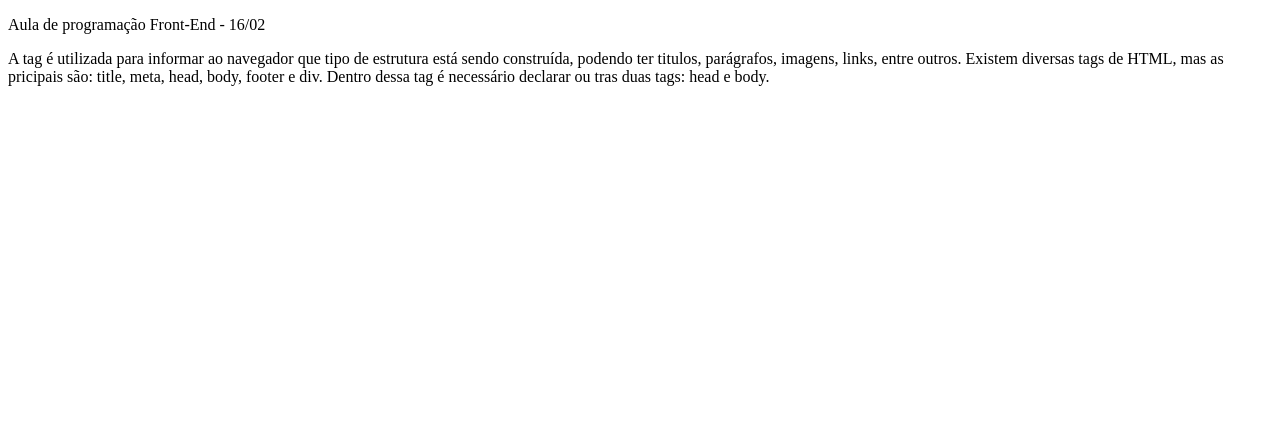
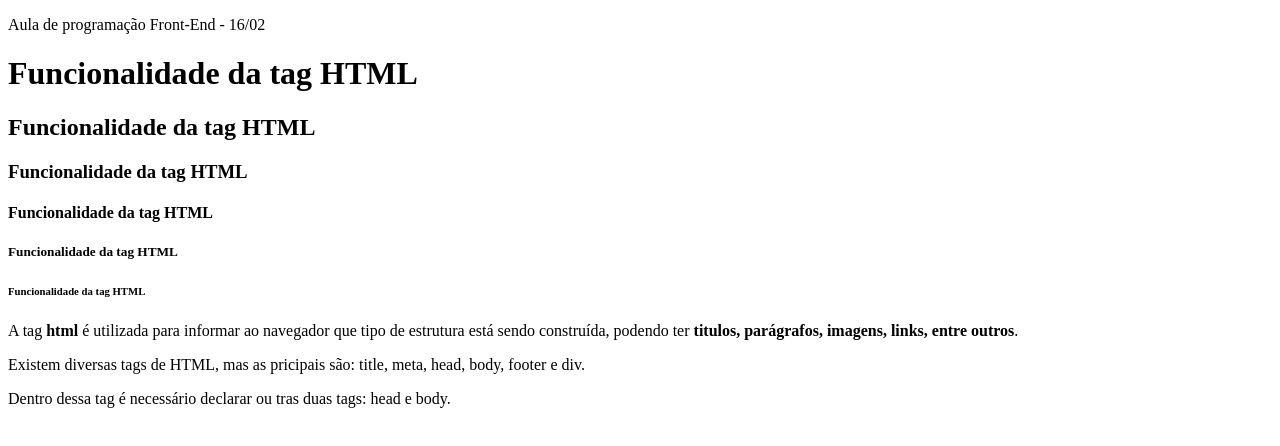
Before and after one commit to RyanGSF/ryangustavo, a plain HTML site: page aula1.html in a window 1280 px wide. Drawn offline with Linux system fonts and the light colour scheme.

Commit message:
Add files via upload

```diff
--- a/aula1.html
+++ b/aula1.html
@@ -7,13 +7,20 @@
        <body>
            <p>Aula de programação Front-End - 16/02 </p>
 
-           A tag <html> é utilizada para informar ao navegador que tipo
-           de estrutura está sendo construída, podendo ter titulos,
-           parágrafos, imagens, links, entre outros.
-           Existem diversas tags de HTML, mas as pricipais são: title,
-           meta, head, body, footer e div.
-           Dentro dessa tag é necessário declarar ou tras duas tags:
-           head e body.
+           <h1> Funcionalidade da tag HTML </h1>
+           <h2> Funcionalidade da tag HTML </h2>
+           <h3> Funcionalidade da tag HTML </h3>
+           <h4> Funcionalidade da tag HTML </h4>
+           <h5> Funcionalidade da tag HTML </h5>
+           <h6> Funcionalidade da tag HTML </h6>
+
+           <p>A tag <strong> html </strong> é utilizada para informar ao navegador que tipo
+           de estrutura está sendo construída, podendo ter <strong>titulos,
+           parágrafos, imagens, links, entre outros</strong>.</p>
+           <p>Existem diversas tags de HTML, mas as pricipais são: title,
+           meta, head, body, footer e div.</p>
+           <p>Dentro dessa tag é necessário declarar ou tras duas tags:
+           head e body.</p>
 
        </body>
 </html>
```
